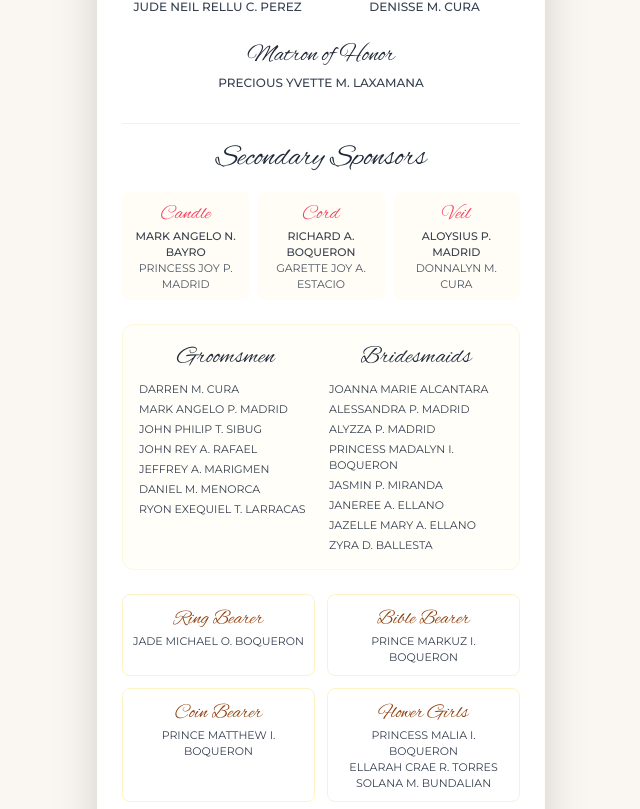
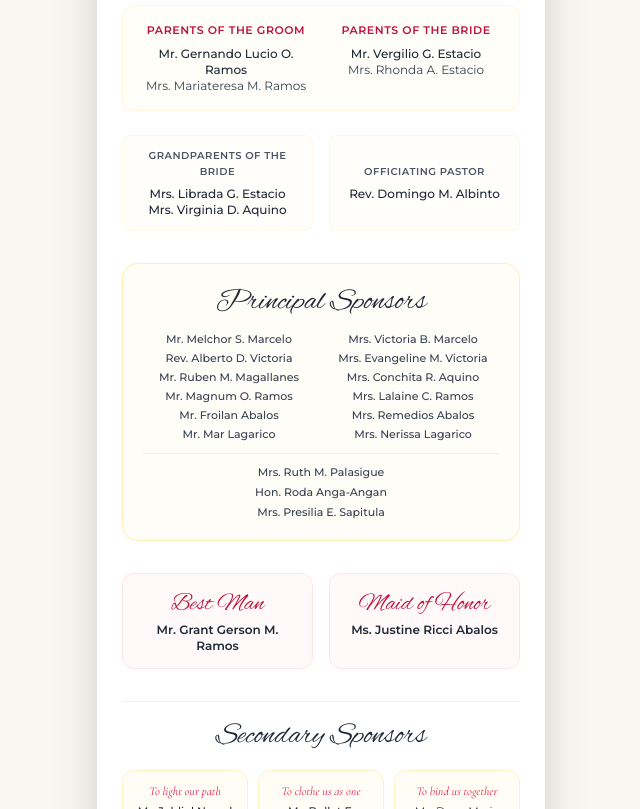
Before and after one commit to monaarontech/wedding-rsvp-app, a React (Vite) app: page / in a window 1280 px wide. Shown: the part 2771-3580 px from the top of the page, without its empty margins (319-959 px from the left). Built offline with nearby package versions, Linux system fonts and the light colour scheme; no server answers.

Commit message:
Update official entourage, note on gifts, and hashtag from provided images

```diff
--- a/src/components/Entourage.jsx
+++ b/src/components/Entourage.jsx
@@ -2,139 +2,139 @@ import React from 'react';
 
 export default function Entourage() {
   return (
-    <section class="px-6 py-8 text-center bg-white border-t border-amber-100/70">
-      <h2 class="font-script text-4xl text-gray-800 mb-6">The Entourage</h2>
+    <section class="px-6 py-10 text-center bg-white border-t border-amber-100/70">
+      <span class="text-[10px] tracking-[0.25em] text-rose-500 font-semibold uppercase">Ramos &ndash; Estacio Nuptials</span>
+      <h2 class="font-script text-4xl text-gray-800 mb-6 mt-1">The Entourage</h2>
 
-      {/* Parents */}
-      <div class="grid grid-cols-2 gap-4 mb-8 text-xs">
+      {/* Parents Section */}
+      <div class="grid grid-cols-2 gap-4 mb-6 text-xs bg-amber-50/30 p-4 rounded-xl border border-amber-100/60">
         <div>
-          <h4 class="font-bold tracking-wider uppercase text-gray-500 mb-1 text-[11px]">Parents of the Groom</h4>
-          <p class="font-medium text-gray-800">MR. GERNANDO LUCIO O. RAMOS</p>
-          <p class="text-gray-700">MRS. MARIATERESA M. RAMOS</p>
+          <h4 class="font-bold tracking-wider uppercase text-rose-700 mb-2 text-[11px]">Parents of the Groom</h4>
+          <p class="font-medium text-gray-800">Mr. Gernando Lucio O. Ramos</p>
+          <p class="text-gray-700">Mrs. Mariateresa M. Ramos</p>
         </div>
         <div>
-          <h4 class="font-bold tracking-wider uppercase text-gray-500 mb-1 text-[11px]">Parents of the Bride</h4>
-          <p class="font-medium text-gray-800">MR. VERGILIO G. ESTACIO</p>
-          <p class="text-gray-700">MRS. RHONDA A. ESTACIO</p>
+          <h4 class="font-bold tracking-wider uppercase text-rose-700 mb-2 text-[11px]">Parents of the Bride</h4>
+          <p class="font-medium text-gray-800">Mr. Vergilio G. Estacio</p>
+          <p class="text-gray-700">Mrs. Rhonda A. Estacio</p>
+        </div>
+      </div>
+
+      {/* Grandparents & Officiating Pastor */}
+      <div class="grid grid-cols-2 gap-4 mb-8 text-xs">
+        <div class="bg-amber-50/20 p-3 rounded-lg border border-amber-100/50">
+          <h4 class="font-bold tracking-wider uppercase text-gray-600 mb-1.5 text-[10px]">Grandparents of the Bride</h4>
+          <p class="text-gray-800 font-medium">Mrs. Librada G. Estacio</p>
+          <p class="text-gray-800 font-medium">Mrs. Virginia D. Aquino</p>
+        </div>
+        <div class="bg-amber-50/20 p-3 rounded-lg border border-amber-100/50 flex flex-col justify-center">
+          <h4 class="font-bold tracking-wider uppercase text-gray-600 mb-1.5 text-[10px]">Officiating Pastor</h4>
+          <p class="text-gray-800 font-medium">Rev. Domingo M. Albinto</p>
         </div>
       </div>
 
       {/* Principal Sponsors */}
-      <div class="mb-8 text-xs">
-        <h4 class="font-bold tracking-widest uppercase text-gray-700 text-sm mb-3">Principal Sponsors</h4>
-        <div class="grid grid-cols-2 gap-x-2 gap-y-1 text-gray-600 leading-snug">
-          <div>
-            <p>MR. ANGELITO T. MADRID</p>
-            <p>MR. RAMON T. MADRID</p>
-            <p>MR. RECINO S. CURA</p>
-            <p>MR. HENRY M. DE GUZMAN</p>
-            <p>MR. REYNALDO R. DELA CRUZ</p>
-            <p>MR. WILFREDO S. GALO</p>
-            <p>MR. RENATO R. APSAY</p>
-            <p>MR. SULPICIO H. CARTERA III</p>
-            <p>MR. MICHAEL B. VOGOTE</p>
+      <div class="mb-8 text-xs bg-amber-50/40 p-5 rounded-2xl border border-amber-200/60 shadow-2xs">
+        <h3 class="font-script text-3xl text-gray-800 mb-3">Principal Sponsors</h3>
+        <div class="grid grid-cols-2 gap-x-3 gap-y-1.5 text-gray-700 font-medium text-[11px] leading-snug">
+          <div class="space-y-1">
+            <p>Mr. Melchor S. Marcelo</p>
+            <p>Rev. Alberto D. Victoria</p>
+            <p>Mr. Ruben M. Magallanes</p>
+            <p>Mr. Magnum O. Ramos</p>
+            <p>Mr. Froilan Abalos</p>
+            <p>Mr. Mar Lagarico</p>
           </div>
-          <div>
-            <p>MRS. ROSARIO P. MADRID</p>
-            <p>MRS. RIZZA P. MADRID</p>
-            <p>MRS. LOLITA L. CURA</p>
-            <p>MRS. JANET M. AMBROCIO</p>
-            <p>MRS. ROSALIE DR. BAUTISTA</p>
-            <p>MRS. MARILYN E. GALANG</p>
-            <p>MRS. ROSALIE P. GALANG</p>
-            <p>MRS. LUNINGNING C. PEREZ</p>
-            <p>MRS. SURAIDA C. MIGUEL</p>
+          <div class="space-y-1">
+            <p>Mrs. Victoria B. Marcelo</p>
+            <p>Mrs. Evangeline M. Victoria</p>
+            <p>Mrs. Conchita R. Aquino</p>
+            <p>Mrs. Lalaine C. Ramos</p>
+            <p>Mrs. Remedios Abalos</p>
+            <p>Mrs. Nerissa Lagarico</p>
           </div>
+        </div>
+        <div class="mt-2.5 pt-2.5 border-t border-amber-200/50 space-y-1 text-gray-700 font-medium text-[11px]">
+          <p>Mrs. Ruth M. Palasigue</p>
+          <p>Hon. Roda Anga-Angan</p>
+          <p>Mrs. Presilia E. Sapitula</p>
         </div>
       </div>
 
       {/* Best Man & Maid of Honor */}
-      <div class="grid grid-cols-2 gap-4 mb-6 text-xs">
-        <div>
-          <h4 class="font-script text-2xl text-gray-800 mb-1">Best Man</h4>
-          <p class="font-medium text-gray-700 uppercase">JUDE NEIL RELLU C. PEREZ</p>
+      <div class="grid grid-cols-2 gap-4 mb-8 text-xs">
+        <div class="bg-rose-50/40 p-3.5 rounded-xl border border-rose-100 shadow-2xs">
+          <h4 class="font-script text-2xl text-rose-700 mb-0.5">Best Man</h4>
+          <p class="font-semibold text-gray-800">Mr. Grant Gerson M. Ramos</p>
         </div>
-        <div>
-          <h4 class="font-script text-2xl text-gray-800 mb-1">Maid of Honor</h4>
-          <p class="font-medium text-gray-700 uppercase">DENISSE M. CURA</p>
+        <div class="bg-rose-50/40 p-3.5 rounded-xl border border-rose-100 shadow-2xs">
+          <h4 class="font-script text-2xl text-rose-700 mb-0.5">Maid of Honor</h4>
+          <p class="font-semibold text-gray-800">Ms. Justine Ricci Abalos</p>
         </div>
-      </div>
-
-      {/* Matron of Honor */}
-      <div class="mb-8 text-xs">
-        <h4 class="font-script text-2xl text-gray-800 mb-1">Matron of Honor</h4>
-        <p class="font-medium text-gray-700 uppercase">PRECIOUS YVETTE M. LAXAMANA</p>
       </div>
 
       {/* Secondary Sponsors */}
       <div class="mb-8 pt-4 border-t border-amber-100 text-xs">
         <h3 class="font-script text-3xl text-gray-800 mb-4">Secondary Sponsors</h3>
-        <div class="grid grid-cols-3 gap-2 text-center mb-6">
-          <div class="p-2 bg-amber-50/50 rounded-lg">
-            <h5 class="font-script text-xl text-rose-500">Candle</h5>
-            <p class="text-[11px] font-medium text-gray-700">MARK ANGELO N. BAYRO</p>
-            <p class="text-[11px] text-gray-600">PRINCESS JOY P. MADRID</p>
+        <div class="grid grid-cols-3 gap-2.5 text-center mb-6">
+          <div class="p-3 bg-amber-50/50 rounded-xl border border-amber-100">
+            <span class="font-serifTitle italic text-xs text-rose-600 block mb-1">To light our path</span>
+            <p class="text-[11px] font-medium text-gray-800">Mr. Jehliel Nowel M. Palasigue</p>
+            <p class="text-[11px] text-gray-700">Ms. Noemilyn Angeles</p>
           </div>
-          <div class="p-2 bg-amber-50/50 rounded-lg">
-            <h5 class="font-script text-xl text-rose-500">Cord</h5>
-            <p class="text-[11px] font-medium text-gray-700">RICHARD A. BOQUERON</p>
-            <p class="text-[11px] text-gray-600">GARETTE JOY A. ESTACIO</p>
+          <div class="p-3 bg-amber-50/50 rounded-xl border border-amber-100">
+            <span class="font-serifTitle italic text-xs text-rose-600 block mb-1">To clothe us as one</span>
+            <p class="text-[11px] font-medium text-gray-800">Mr. Bullet F. Ramos</p>
+            <p class="text-[11px] text-gray-700">Ms. Nuela M. Marcelo</p>
           </div>
-          <div class="p-2 bg-amber-50/50 rounded-lg">
-            <h5 class="font-script text-xl text-rose-500">Veil</h5>
-            <p class="text-[11px] font-medium text-gray-700">ALOYSIUS P. MADRID</p>
-            <p class="text-[11px] text-gray-600">DONNALYN M. CURA</p>
+          <div class="p-3 bg-amber-50/50 rounded-xl border border-amber-100">
+            <span class="font-serifTitle italic text-xs text-rose-600 block mb-1">To bind us together</span>
+            <p class="text-[11px] text-gray-700">Ms. Dana Marie Ramos</p>
+            <p class="text-[11px] font-medium text-gray-800">Mr. John Harold A. Estacio</p>
           </div>
         </div>
 
         {/* Groomsmen & Bridesmaids */}
-        <div class="grid grid-cols-2 gap-4 text-left bg-amber-50/30 p-4 rounded-xl border border-amber-100/60 mb-6">
+        <div class="grid grid-cols-2 gap-4 text-center bg-amber-50/30 p-4 rounded-xl border border-amber-100/60 mb-6">
           <div>
-            <h4 class="font-script text-2xl text-center text-gray-800 mb-2">Groomsmen</h4>
-            <ul class="space-y-1 text-[11px] text-gray-700">
-              <li>DARREN M. CURA</li>
-              <li>MARK ANGELO P. MADRID</li>
-              <li>JOHN PHILIP T. SIBUG</li>
-              <li>JOHN REY A. RAFAEL</li>
-              <li>JEFFREY A. MARIGMEN</li>
-              <li>DANIEL M. MENORCA</li>
-              <li>RYON EXEQUIEL T. LARRACAS</li>
+            <h4 class="font-script text-2xl text-gray-800 mb-2">Groomsmen</h4>
+            <ul class="space-y-1 text-[11px] text-gray-700 font-medium">
+              <li>Mr. Earnest Justin Cruz</li>
+              <li>Mr. Danilo Del Rosario</li>
+              <li>Mr. Lindon Mainit</li>
             </ul>
           </div>
           <div>
-            <h4 class="font-script text-2xl text-center text-gray-800 mb-2">Bridesmaids</h4>
-            <ul class="space-y-1 text-[11px] text-gray-700">
-              <li>JOANNA MARIE ALCANTARA</li>
-              <li>ALESSANDRA P. MADRID</li>
-              <li>ALYZZA P. MADRID</li>
-              <li>PRINCESS MADALYN I. BOQUERON</li>
-              <li>JASMIN P. MIRANDA</li>
-              <li>JANEREE A. ELLANO</li>
-              <li>JAZELLE MARY A. ELLANO</li>
-              <li>ZYRA D. BALLESTA</li>
+            <h4 class="font-script text-2xl text-gray-800 mb-2">Bridesmaids</h4>
+            <ul class="space-y-1 text-[11px] text-gray-700 font-medium">
+              <li>Ms. Nicole Jose</li>
+              <li>Ms. Xylyn Y. Garcia</li>
+              <li>Ms. Gayle M. Castillo</li>
+              <li>Ms. Margarette Jean R. Canlas</li>
             </ul>
           </div>
         </div>
 
         {/* Bearers & Flower Girls */}
         <div class="grid grid-cols-2 gap-3 text-center text-xs">
-          <div class="bg-white p-2.5 rounded-lg border border-amber-100">
+          <div class="bg-white p-3 rounded-lg border border-amber-100 shadow-2xs">
             <h5 class="font-script text-xl text-amber-800">Ring Bearer</h5>
-            <p class="text-[11px] text-gray-700">JADE MICHAEL O. BOQUERON</p>
+            <p class="text-[11px] font-medium text-gray-800">Grayson Jayce S. Ramos</p>
           </div>
-          <div class="bg-white p-2.5 rounded-lg border border-amber-100">
+          <div class="bg-white p-3 rounded-lg border border-amber-100 shadow-2xs">
             <h5 class="font-script text-xl text-amber-800">Bible Bearer</h5>
-            <p class="text-[11px] text-gray-700">PRINCE MARKUZ I. BOQUERON</p>
+            <p class="text-[11px] font-medium text-gray-800">Prince Jireh E. Perlas</p>
           </div>
-          <div class="bg-white p-2.5 rounded-lg border border-amber-100">
+          <div class="bg-white p-3 rounded-lg border border-amber-100 shadow-2xs">
             <h5 class="font-script text-xl text-amber-800">Coin Bearer</h5>
-            <p class="text-[11px] text-gray-700">PRINCE MATTHEW I. BOQUERON</p>
+            <p class="text-[11px] font-medium text-gray-800">Euno Nikolai Lagarico</p>
           </div>
-          <div class="bg-white p-2.5 rounded-lg border border-amber-100">
-            <h5 class="font-script text-xl text-amber-800">Flower Girls</h5>
-            <p class="text-[11px] text-gray-700">PRINCESS MALIA I. BOQUERON</p>
-            <p class="text-[11px] text-gray-700">ELLARAH CRAE R. TORRES</p>
-            <p class="text-[11px] text-gray-700">SOLANA M. BUNDALIAN</p>
+          <div class="bg-white p-3 rounded-lg border border-amber-100 shadow-2xs">
+            <h5 class="font-script text-xl text-amber-800 mb-1">Flower Girls</h5>
+            <p class="text-[11px] text-gray-700">Moriah Erina E. Perlas</p>
+            <p class="text-[11px] text-gray-700">Shace Isabella T. Victoria</p>
+            <p class="text-[11px] text-gray-700">Louis Alexandra Sicat</p>
+            <p class="text-[11px] text-gray-700">Amara M. Castillo</p>
           </div>
         </div>
       </div>
```
Also changed, not shown: src/components/AttireGuide.jsx (+17 -1 lines), 1 other file (tests, documents, lock files or other folders).
